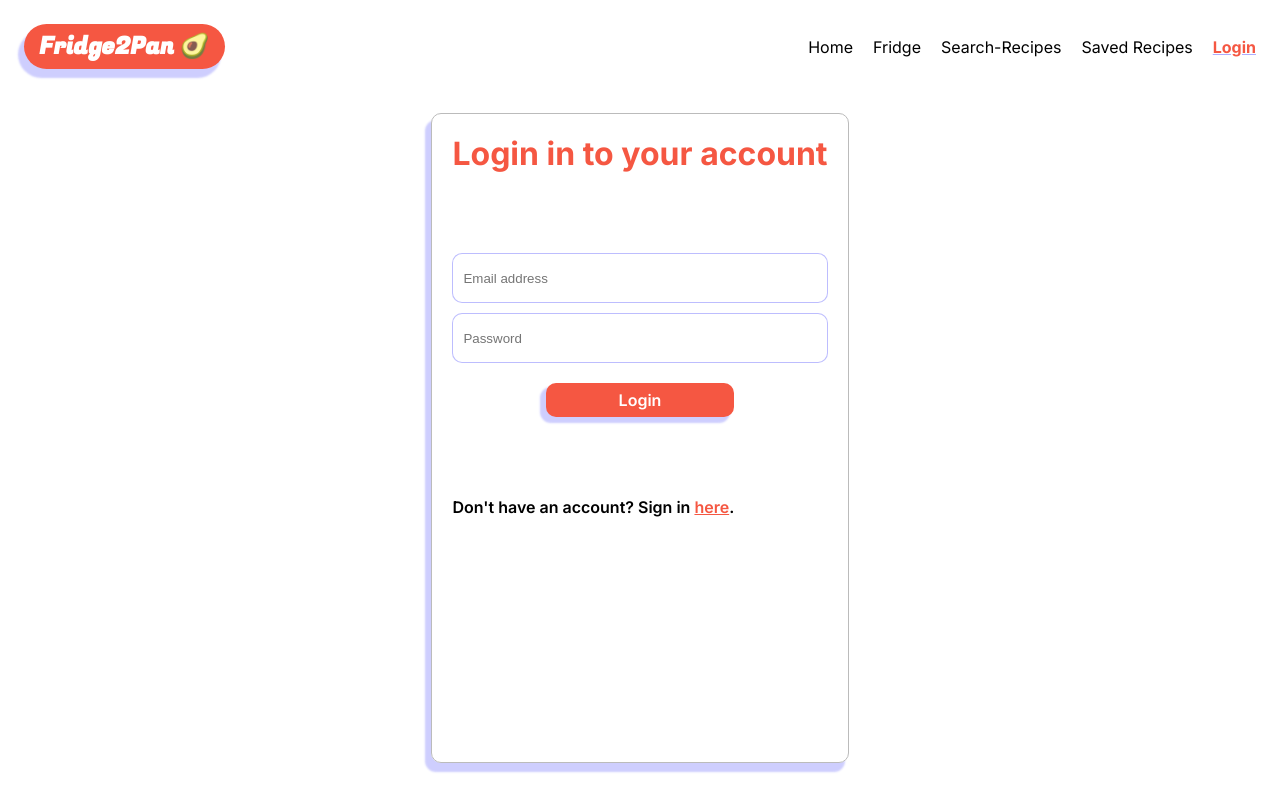
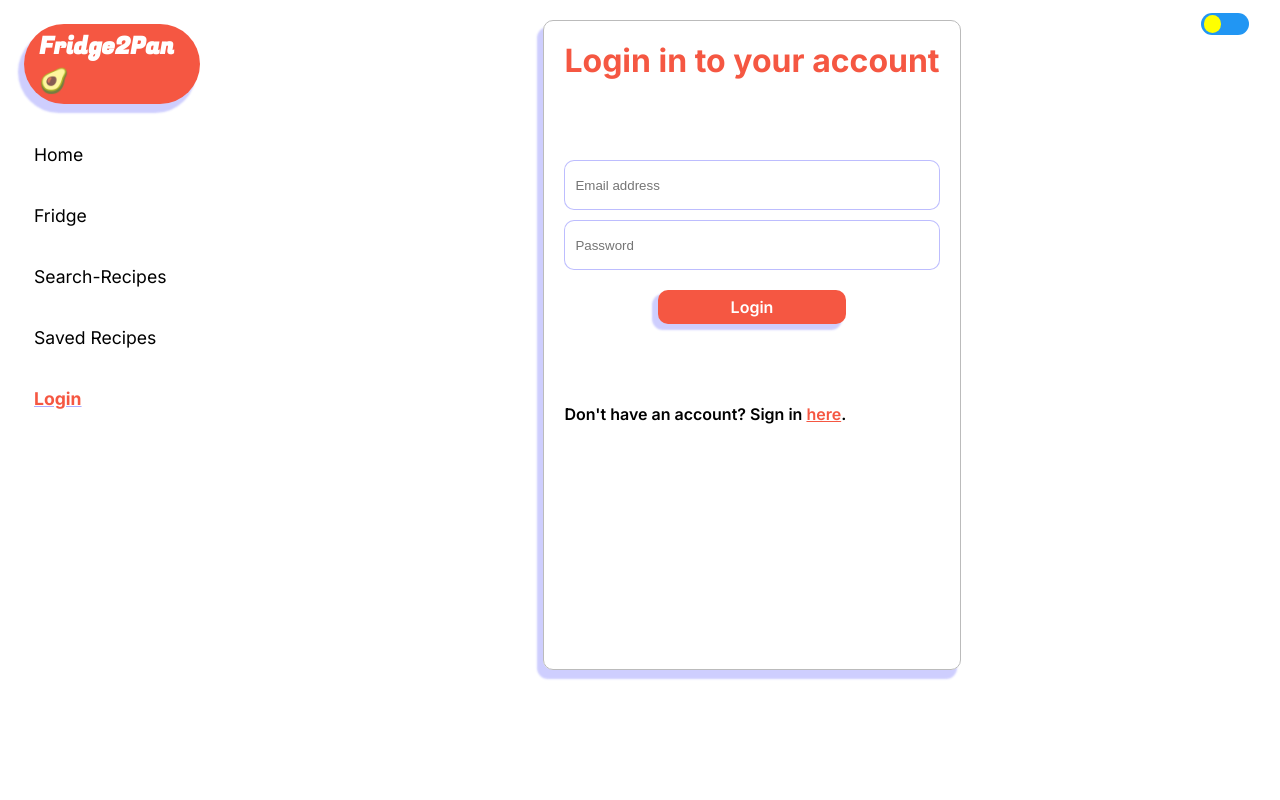
Before and after one commit to mavSeneris/Fridge2Pan, a React (Vite) app: page /login in a window 1280 px wide. Built offline with nearby package versions, Linux system fonts and the light colour scheme; no server answers.

Commit message:
implenting responsive design

```diff
--- a/src/App.css
+++ b/src/App.css
@@ -60,6 +60,8 @@ main {
 section {
   width: 100%;
 }
+
+
 
 /* Button Global Style */
 
@@ -211,6 +213,10 @@ button:active {
   .burger-menu {
     display: flex;
   }
+
+  header{
+    justify-content: space-between;
+  }
 }
 
 /*---Header Component---*/
@@ -220,7 +226,8 @@ header {
   padding: 24px;
   display: flex;
   align-items: center;
-  justify-content: space-between;
+  /* justify-content: space-between; */
+  gap: 30px;
 }
 
 nav {
@@ -864,3 +871,83 @@ nav {
   display: inline-block;
   margin-right: 5px;
 }
+
+@media(min-width: 700px){
+  .site-wrapper{
+    display: flex;
+
+  }
+
+  header{
+    width: 100%;
+    flex: 1;
+    display: flex;
+    flex-direction: column;
+    justify-content:right;
+    align-items: self-start;
+  }
+
+  .main-logo-link{
+    width: 100%;
+  }
+  .main-logo{
+    /* font-size: 1rem; */
+    width: 100%;
+  }
+
+  main{
+    flex: 6;
+  }
+
+  .nav-menu{
+    width: 100%;
+    display: flex;
+    flex-direction: column;
+    font-size: 1.1rem;
+    gap: 40px;
+    padding:10px;
+  }
+
+  /* Search-recipe mobile styles */
+
+  .search-wrapper{
+    padding-top: 100px;
+  }
+  .search{
+    display: flex;
+    flex-direction: column;
+    justify-content: center;
+    align-items: center;
+    width: 80%;
+    gap: 30px;
+  }
+
+  .search-form__input{
+    /* width: 80%; */
+    height: 70px;
+    border-radius: 20px;
+  }
+
+  .recipe-card{
+    height: 100vh;
+  }
+
+  /* Saved-recipe mobile styles */
+  .saved-recipe{
+    padding: 50px;
+  }
+
+  .saved-recipe-wrapper {
+    grid-template-columns: repeat(3, 1fr);
+    margin-top: 50px;
+  }
+
+  .save-recipe-detail{
+    display: flex;
+    flex-direction: column;
+    justify-content: center;
+    align-items: center;
+    margin-top: 50px;
+  }
+
+}
--- a/src/components/Header.jsx
+++ b/src/components/Header.jsx
@@ -5,8 +5,7 @@ import { AuthContext } from "../context/authContext";
 import { auth } from "../firebase";
 import { motion } from "framer-motion";
 
-
-export default function Header({ toggleDarkMode, isDarkMode, darkTheme}) {
+export default function Header({ toggleDarkMode, isDarkMode, darkTheme }) {
   const [isChecked, setIsChecked] = useState(false);
   const { currentUser } = useContext(AuthContext);
 
@@ -20,18 +19,18 @@ export default function Header({ toggleDarkMode, isDarkMode, darkTheme}) {
 
   const burgerActiveStyles = {
     textDecorationColor: "#adadff",
-    color:"#f55742",
+    color: "#f55742",
     backgroundColor: "transparent",
-    textDecoration: "underline"
+    textDecoration: "underline",
   };
 
   const burgerToggleDark = {
     backgroundColor: isDarkMode && "white",
-  }
+  };
 
   const mainLogoDark = {
     boxShadow: isDarkMode && "-5px 8px 2px 1px rgba(64,68,75, 0.219)",
-  }
+  };
 
   const handleClick = () => {
     setIsChecked(!isChecked);
@@ -50,8 +49,10 @@ export default function Header({ toggleDarkMode, isDarkMode, darkTheme}) {
 
   return (
     <header>
-      <Link to="/">
-        <h1 className="main-logo" style={mainLogoDark}>Fridge2Pan 🥑</h1>
+      <Link className="main-logo-link" to="/">
+        <h1 className="main-logo" style={mainLogoDark}>
+          Fridge2Pan 🥑
+        </h1>
       </Link>
 
       <nav className="nav-menu">
@@ -101,11 +102,14 @@ export default function Header({ toggleDarkMode, isDarkMode, darkTheme}) {
           </NavLink>
         )}
 
+        <label className="switch">
+          <input type="checkbox" onClick={toggleDarkMode} />
+          <span className="slider"></span>
+        </label>
       </nav>
 
       {/*--- BURGER MENU ---*/}
       <nav className="burger-menu">
-
         <input
           type="checkbox"
           className="burger-toggle"
@@ -129,10 +133,9 @@ export default function Header({ toggleDarkMode, isDarkMode, darkTheme}) {
           transition={{ duration: 0.6 }}
           style={darkTheme}
         >
-
-          <label className="switch" >
-              <input type="checkbox" onClick={toggleDarkMode}/>
-              <span className="slider"></span>
+          <label className="switch">
+            <input type="checkbox" onClick={toggleDarkMode} />
+            <span className="slider"></span>
           </label>
 
           <NavLink
--- a/src/pages/SavedRecipeDetail.jsx
+++ b/src/pages/SavedRecipeDetail.jsx
@@ -74,7 +74,7 @@ export default function SaveRecipeDetail() {
   });
 
   return (
-    <div>
+    <div className="save-recipe-detail">
       {loading ? (
         <div className="save-recipe-detail-wrapper">
           <p>Loading...</p>
--- a/src/pages/Search.jsx
+++ b/src/pages/Search.jsx
@@ -23,7 +23,6 @@ export default function Search() {
   const apiModel = import.meta.env.VITE_REACT_API_MODEL;
 
   async function saveRecipe() {
-
     if (auth.currentUser) {
       const newRecipe = {
         recipe,
@@ -45,7 +44,7 @@ export default function Search() {
       } else {
         await setDoc(recipesDocRef, { recipes: [newRecipe] });
       }
-    }else{
+    } else {
       navigate("/saved-recipes");
     }
   }
@@ -110,16 +109,32 @@ export default function Search() {
     <section>
       <div className="search-wrapper">
         <div className="search">
-            {!recipe && <form className="search-form" onSubmit={handleSubmit}>
+          {!recipe && (
+            <form className="search-form" onSubmit={handleSubmit}>
               <input
                 className="search-form__input"
                 type="text"
                 onChange={handleInputUpdate}
                 placeholder="Search for recipes"
               />
-              <button className="search-form__button" type="submit">Search</button>
-            </form>}
-            {recipe && (
+              <button className="search-form__button" type="submit">
+                Search
+              </button>
+            </form>
+          )}
+          {recipe && (
+            <>
+              <form className="search-form" onSubmit={handleSubmit}>
+                <input
+                  className="search-form__input"
+                  type="text"
+                  onChange={handleInputUpdate}
+                  placeholder="Search for recipes"
+                />
+                <button className="search-form__button" type="submit">
+                  Search
+                </button>
+              </form>
               <div className="recipe-card">
                 {/* <h3>Recipe for {dish}:</h3> */}
                 <button className="save-recipe-btn" onClick={saveRecipe}>
@@ -130,8 +145,8 @@ export default function Search() {
                   markdown={recipe}
                 />
               </div>
-            )}
-
+            </>
+          )}
         </div>
       </div>
     </section>
```
